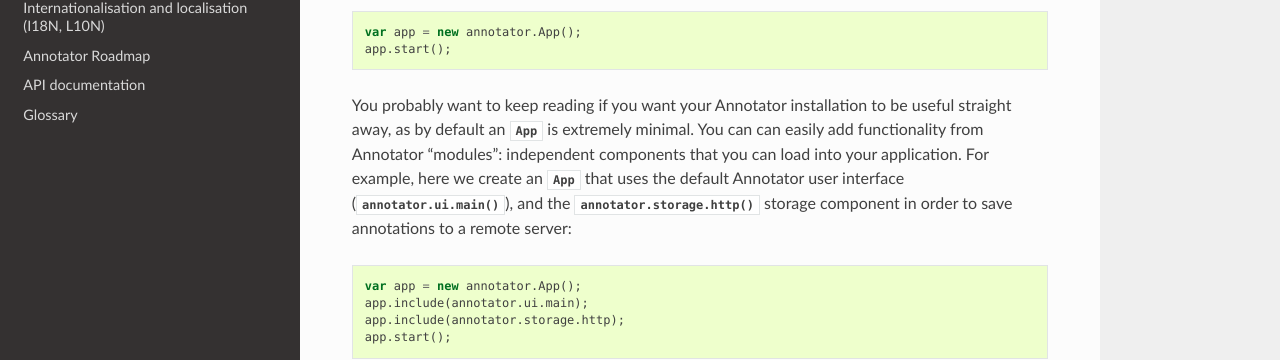
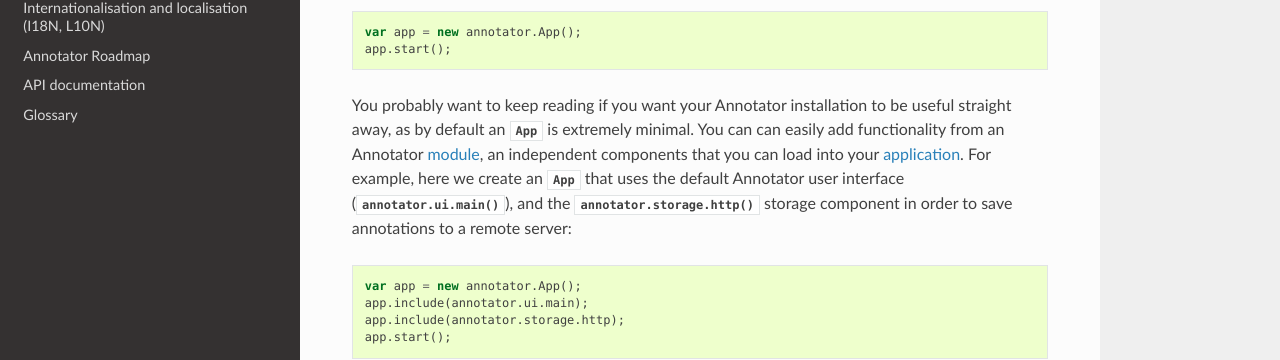
Before and after one commit to openannotation/annotator, a Sphinx documentation site: the page built from doc/usage.rst, in a window 1280 px wide and 900 px high. Shown: the part 376-736 px from the top of the window. Built offline with Sphinx 7.4.7 and the Read the Docs theme 2.0.0, drawn with Linux system fonts in a browser that asks for light colours.

Commit message:
Use that glossary

```diff
--- a/doc/usage.rst
+++ b/doc/usage.rst
@@ -19,11 +19,11 @@ start an |App|. At its simplest, that looks like this::
 
 You probably want to keep reading if you want your Annotator installation to be
 useful straight away, as by default an |App| is extremely minimal. You can can
-easily add functionality from Annotator "modules": independent components that
-you can load into your application. For example, here we create an |App| that
-uses the default Annotator user interface (:func:`annotator.ui.main`), and
-the :func:`annotator.storage.http` storage component in order to save
-annotations to a remote server::
+easily add functionality from an Annotator :term:`module`, an independent
+components that you can load into your :term:`application`. For example, here
+we create an |App| that uses the default Annotator user interface
+(:func:`annotator.ui.main`), and the :func:`annotator.storage.http` storage
+component in order to save annotations to a remote server::
 
    var app = new annotator.App();
    app.include(annotator.ui.main);
```
